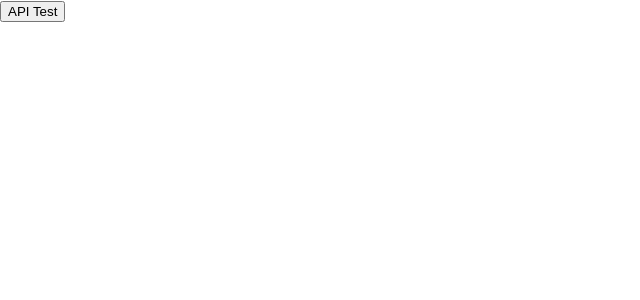
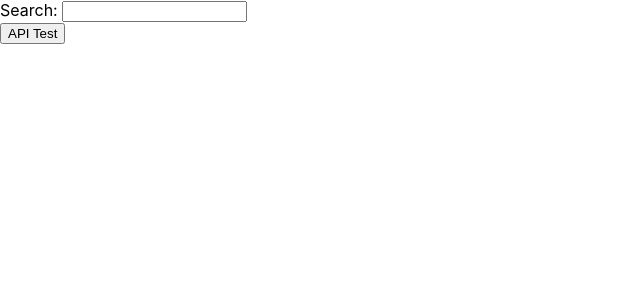
Before and after one commit to Kenny-Jewett/beer_app, a React (Create React App) app: page / in a window 1280 px wide. Shown: the top 300 px of the page, without its empty margins (0-640 px from the left). Built offline with nearby package versions, Linux system fonts and the light colour scheme.

Commit message:
Got search working and sorting dynamically one input.

```diff
--- a/src/App.jsx
+++ b/src/App.jsx
@@ -3,12 +3,6 @@ import beers from "./assets/data/beers";
 import Main from './containers/Main/Main';
 
 const App = () => {
-
-
-
-
-
-
 
   return (
     <>
--- a/src/components/Navbar/Navbar.jsx
+++ b/src/components/Navbar/Navbar.jsx
@@ -0,0 +1,16 @@
+import React from 'react'
+import SearchBox from '../SearchBox/SearchBox';
+
+const Navbar = (props) => {
+    const { searchterm, handleInput } = props;
+
+  return (
+    <div>
+        <SearchBox
+            searchterm={searchterm}
+            handleInput={handleInput} />
+    </div>
+  )
+}
+
+export default Navbar
--- a/src/components/SearchBox/SearchBox.jsx
+++ b/src/components/SearchBox/SearchBox.jsx
@@ -0,0 +1,20 @@
+import React from 'react'
+
+const SearchBox = (props) => {
+    const { searchTerm, handleInput } = props;
+
+  return (
+    <div>
+        <form action="">
+            <label htmlFor="">Search: </label>
+            <input
+            type="text"
+            value={searchTerm}
+            onInput={handleInput}
+            />
+        </form>
+    </div>
+  )
+}
+
+export default SearchBox
--- a/src/containers/Main/Main.jsx
+++ b/src/containers/Main/Main.jsx
@@ -1,24 +1,39 @@
-import React, { useState } from 'react'
+import React, { useState, useEffect } from 'react'
 import Cardlist from '../../components/Cardlist/Cardlist';
+import Navbar from '../../components/Navbar/Navbar';
 
 const Main = () => {
-
     const [ beerData, setBeerData ] = useState();
+    const [ searchTerm, setSearchTerm] = useState("");
 
     const getBeer = async () => {
-        const url = `https://api.punkapi.com/v2/beers`
+        const url = `https://api.punkapi.com/v2/beers?per_page=80`
         const res = await fetch(url);
         const data = await res.json();
         console.log(data);
-        setBeerData(data)
+        setBeerData(data);
+    };
+
+    const handleInput = (event) => {
+        const cleanInput = event.target.value.toLowerCase();
+        setSearchTerm(cleanInput);
     }
+    console.log(searchTerm);
 
 
+    const filteredBeerData = beerData?.filter((beers) => {
+        const beersNameLower = beers.name.toLowerCase();
+
+        return beersNameLower.includes(searchTerm) && beers.name;
+    });
 
   return (
       <>
+      <div>
+        <Navbar searchTerm={searchTerm} handleInput={handleInput} />
+      </div>
       <button onClick={getBeer}>API Test</button>
-      <Cardlist beerData={beerData} />
+      <Cardlist beerData={filteredBeerData} />
       </>
   )
 }
```
